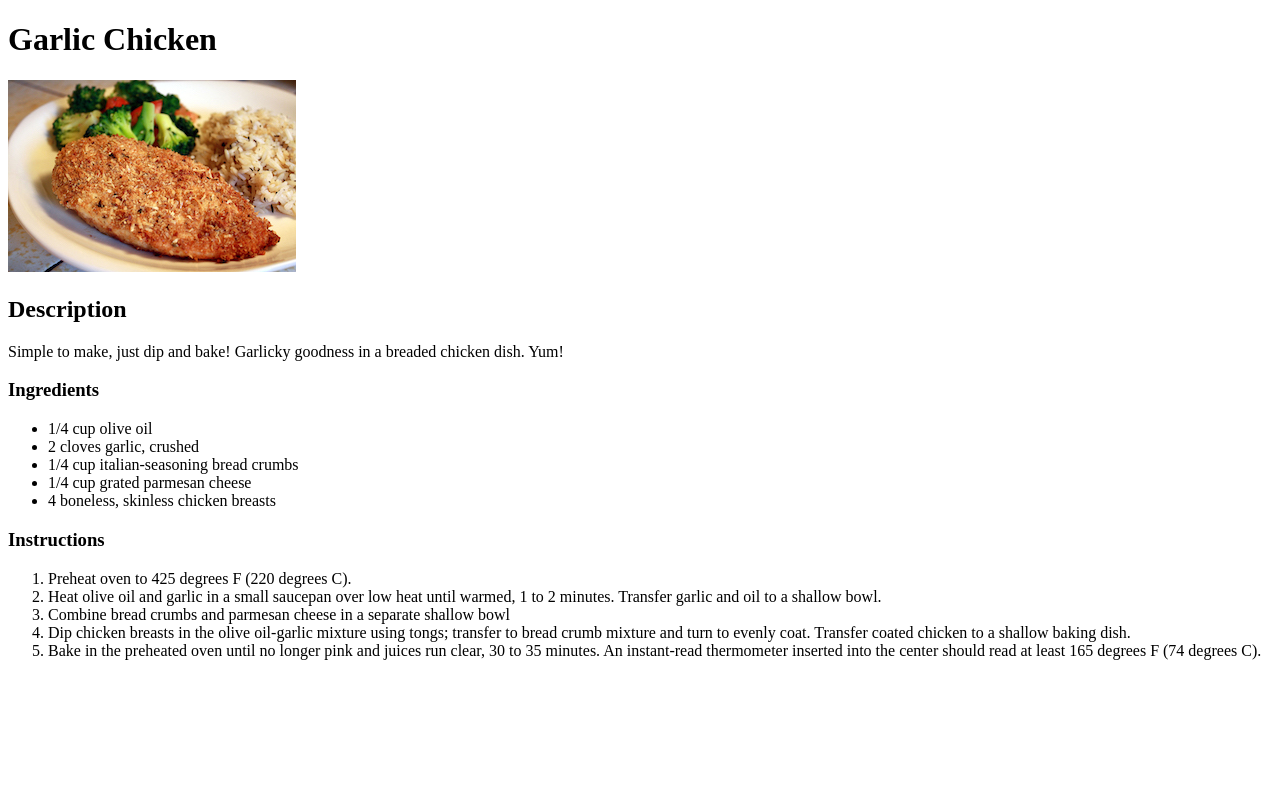
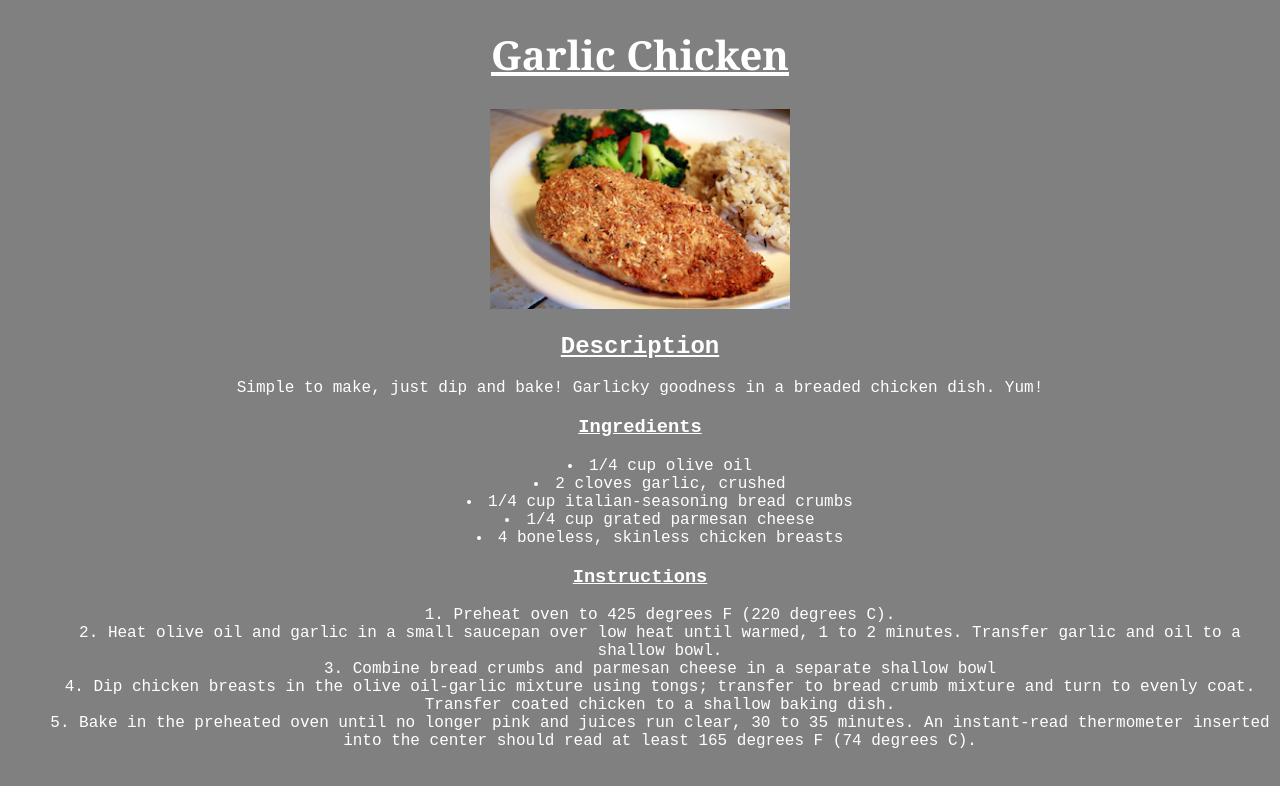
Before and after one commit to zachdcoombs/odin-recipes, a plain HTML site: page recipes/garlic-chicken.html in a window 1280 px wide. Drawn offline with Linux system fonts and the light colour scheme.

Commit message:
added css styling to all pages including fonts, image sizing, background color, and general formatting

```diff
--- a/recipes/garlic-chicken.html
+++ b/recipes/garlic-chicken.html
@@ -4,6 +4,7 @@
     <meta charset="UTF-8">
     <meta http-equiv="X-UA-Compatible" content="IE=edge">
     <meta name="viewport" content="width=device-width, initial-scale=1.0">
+    <link rel="stylesheet" href="../style.css">
     <title>Garlic Chicken Recipe</title>
 </head>
 <body>
--- /dev/null
+++ b/style.css
@@ -0,0 +1,29 @@
+body {
+    background-color: grey;
+    color: white;
+    text-align: center;
+}
+
+li, ul {
+    list-style-position: inside;
+}
+
+img {
+    height: auto;
+    width: 300px;
+}
+
+h1 {
+    font-family: Georgia, 'Times New Roman', Times, serif;
+    text-align: center;
+    font-weight: bold;
+    font-size: 40px;
+}
+h1, h2, h3 {
+    text-decoration: underline;
+}
+
+h2, h3, p, ul, ol {
+    font-family: 'Courier New', Courier, monospace;
+
+}
```
Also changed, not shown: index.html (+1 -0 lines), recipes/lasagna.html (+1 -0 lines).
